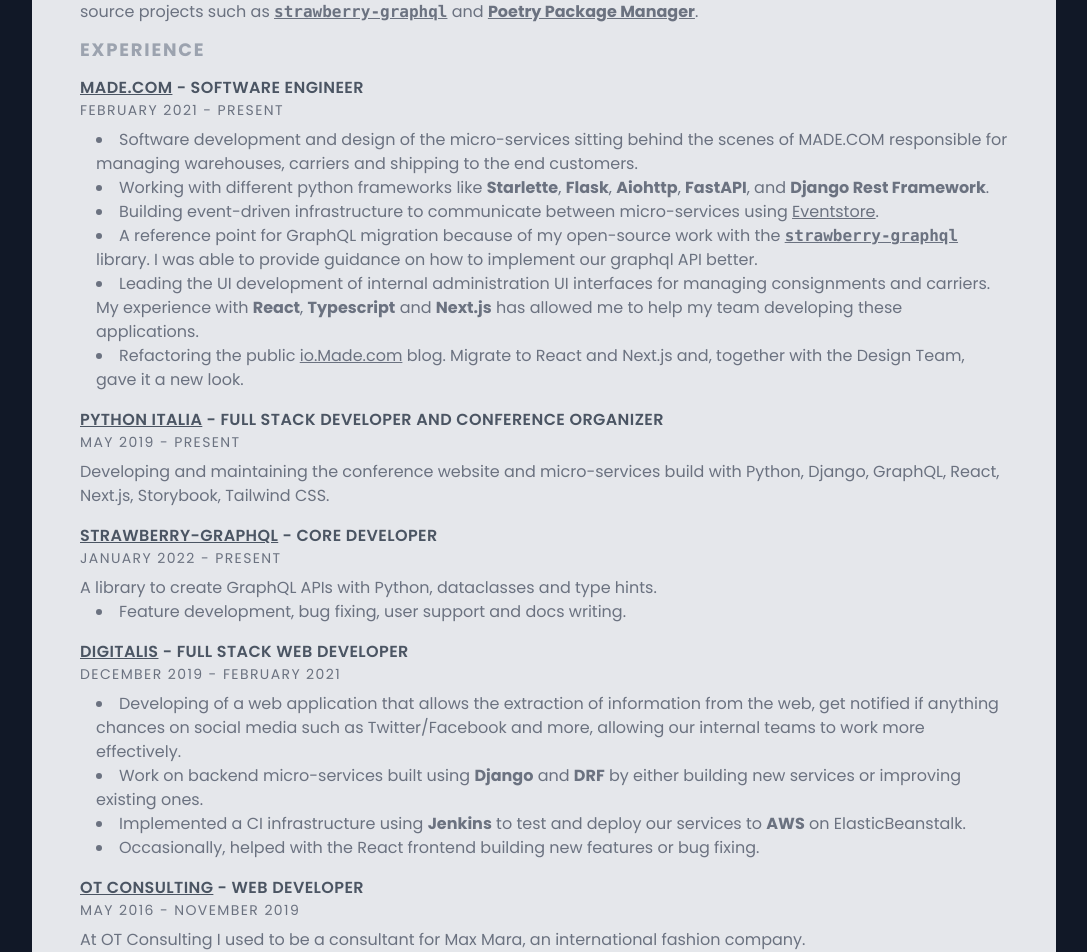
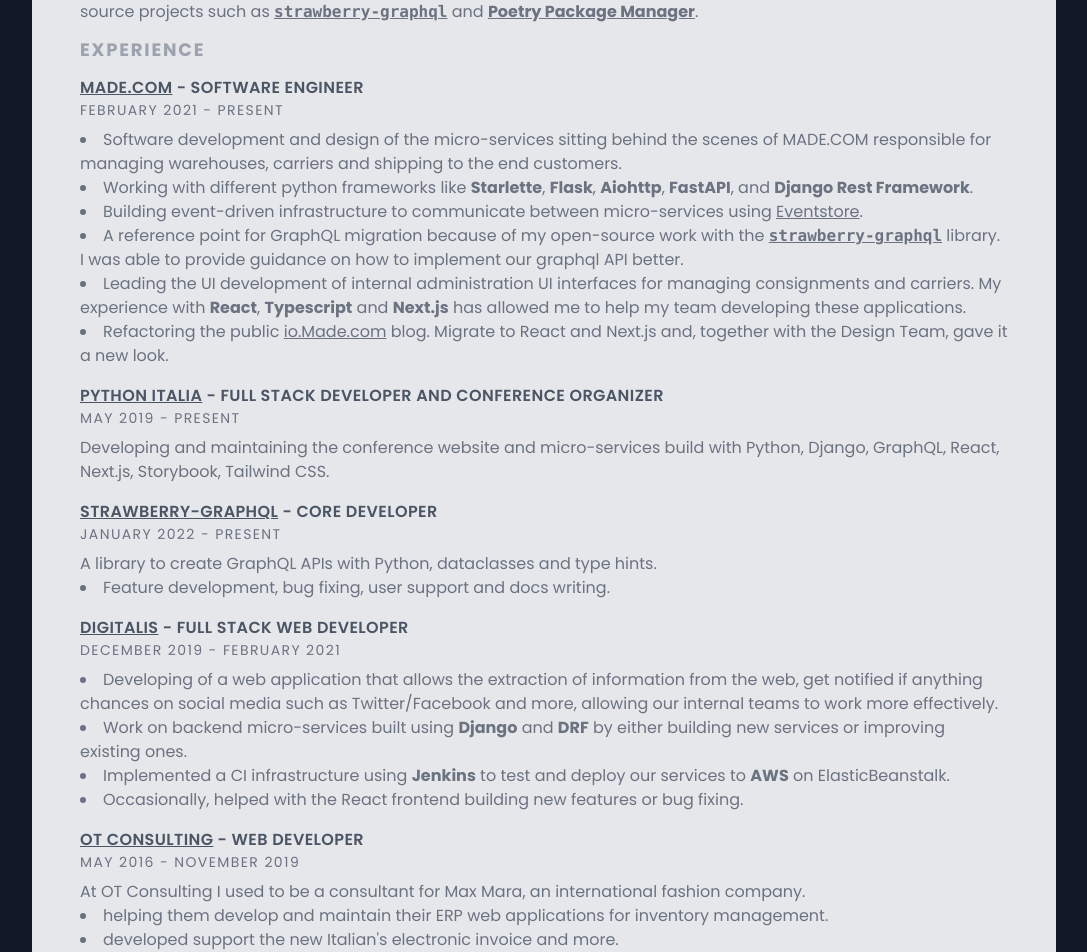
Before and after one commit to estyxx/es.ter, a Next.js app: page /resume in a window 1280 px wide. Shown: the part 306-1258 px from the top of the page, without its empty margins (96-1183 px from the left). Built offline with nearby package versions, Linux system fonts and the light colour scheme.

Commit message:
Fix lists

```diff
--- a/src/components/resume/resume.tsx
+++ b/src/components/resume/resume.tsx
@@ -132,8 +132,8 @@
                 companyUrl="https://made.com"
                 from="February 2021"
               >
-                <div className="ml-4">
-                  <li>
+                <div className="list-inside">
+                  <li className="">
                     Software development and design of the micro-services
                     sitting behind the scenes of MADE.COM responsible for
                     managing warehouses, carriers and shipping to the end
@@ -148,8 +148,8 @@
                     <span className="font-bold">Django Rest Framework</span>.
                   </li>
                   <li>
-                    Building event-driven infrastructure to communicate between micro-services
-                    using{" "}
+                    Building event-driven infrastructure to communicate between
+                    micro-services using{" "}
                     <Link href="https://www.eventstore.com">Eventstore</Link>.
                   </li>
                   <li>
@@ -193,10 +193,12 @@
               >
                 A library to create GraphQL APIs with Python, dataclasses and
                 type hints.
-                <li className="ml-4">
-                  Feature development, bug fixing, user support and docs
-                  writing.
-                </li>
+                <div className="list-inside">
+                  <li>
+                    Feature development, bug fixing, user support and docs
+                    writing.
+                  </li>
+                </div>
               </Experience>
               <Experience
                 jobTitle="Full Stack Web Developer"
@@ -205,7 +207,7 @@
                 from="December 2019"
                 to="February 2021"
               >
-                <div className="ml-4">
+                <div className="list-inside">
                   <li>
                     Developing of a web application that allows the extraction
                     of information from the web, get notified if anything
@@ -239,7 +241,7 @@
               >
                 At OT Consulting I used to be a consultant for Max Mara, an
                 international fashion company.
-                <div className="ml-4">
+                <div className="list-inside">
                   <li>
                     helping them develop and maintain their ERP web applications
                     for inventory management.
```
